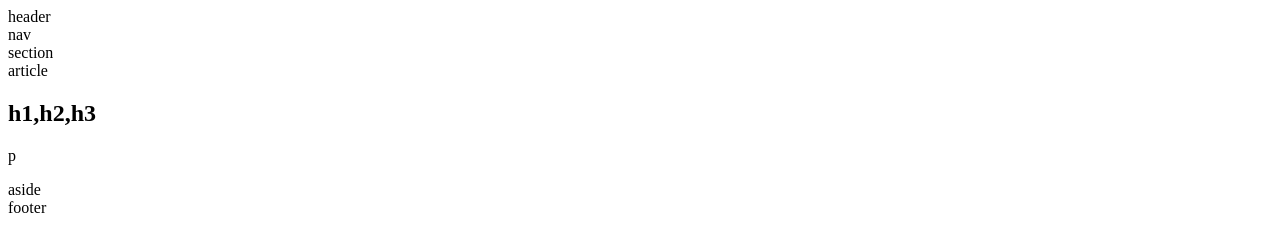
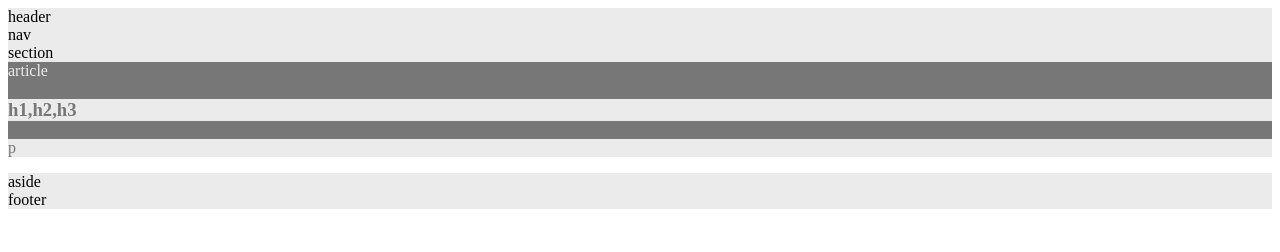
Before and after one commit to claraayala/HW-Wireframe, a plain HTML site: page index.html in a window 1280 px wide. Drawn offline with Linux system fonts and the light colour scheme.

Commit message:
beginning style sheet

```diff
--- a/index.html
+++ b/index.html
@@ -1,6 +1,7 @@
 <!DOCTYPE html>
 <html lang="en">
 <head>
+    <link rel="stylesheet" type="text/css" href="style.css">
     <meta charset="UTF-8">
     <meta name="viewport" content="width=device-width, initial-scale=1.0">
     <meta http-equiv="X-UA-Compatible" content="ie=edge">
@@ -15,7 +16,6 @@
     </nav>
     <section id=section>
         section
-    </section>
         <article id=article>
                 article
                 <h1 id=h1>
@@ -25,6 +25,8 @@
                     p
                 </p>
             </article>
+    </section>
+
     <aside id=aside>
         aside
     </aside>
--- /dev/null
+++ b/style.css
@@ -0,0 +1,25 @@
+header {background-color: #ebebeb;
+}
+
+nav {background-color: #ebebeb;
+}
+
+section {background-color: #ebebeb;
+}
+
+aside {background-color: #ebebeb;
+}
+
+footer {background-color: #ebebeb;
+}
+
+article {color: #ebebeb;
+ background-color: #777;
+}
+
+h1 {color: #777;
+ background-color: #ebebeb;
+}
+
+p {color: #777;
+ background-color: #ebebeb}
```
Lines whose indentation alone changed are shown as unchanged.
